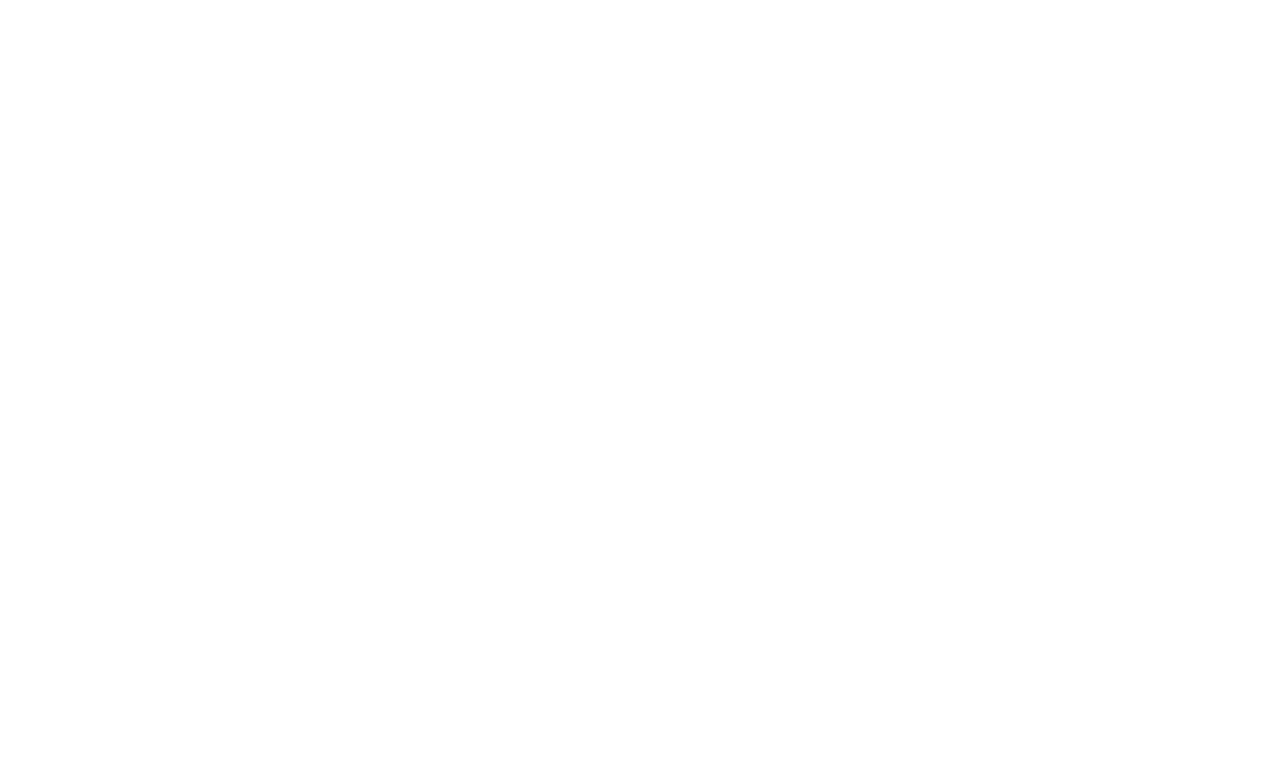
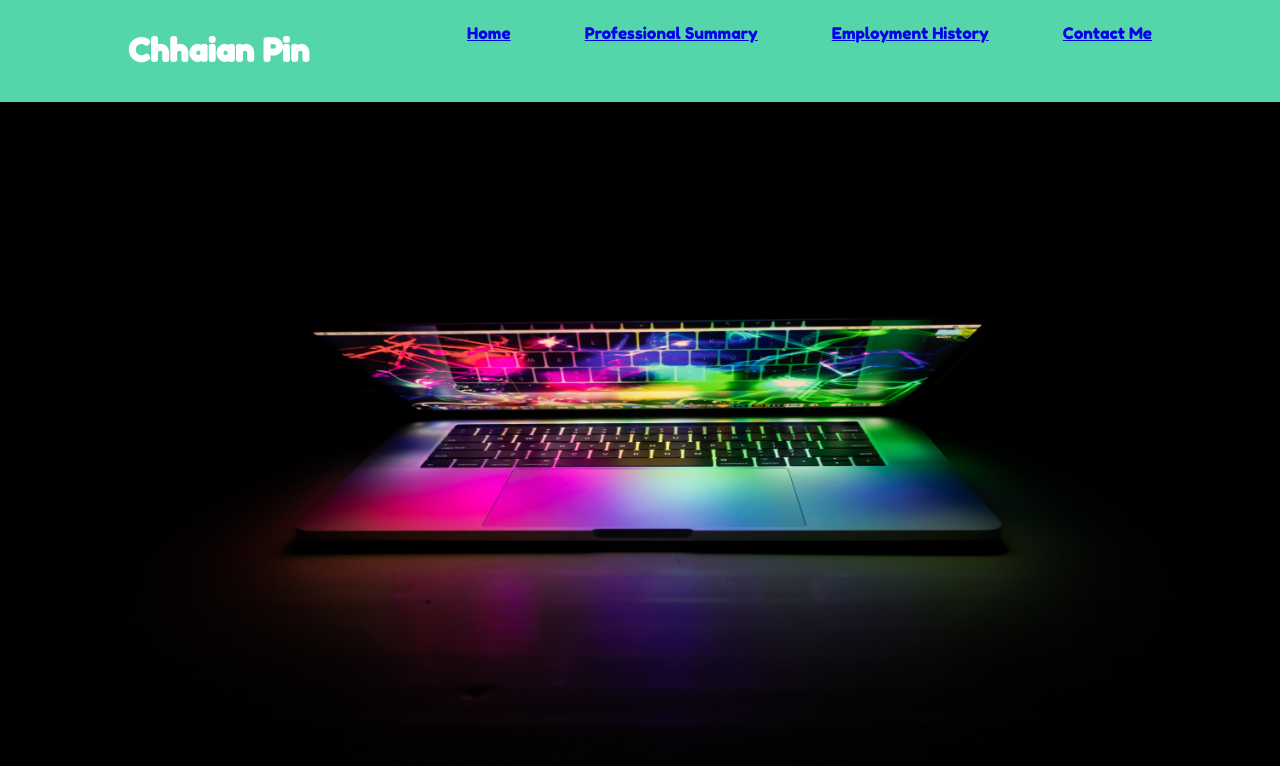
Before and after one commit to kb2shy/ChhaianPin_ProfileWebsite2, a plain HTML site: page index.html in a window 1280 px wide. Drawn offline with Linux system fonts and the light colour scheme.

Commit message:
building header and nav sections

```diff
--- /dev/null
+++ b/index.css
@@ -0,0 +1,46 @@
+body {
+    margin: 0;
+    background-image: url('./assets/background.jpg');
+    background-size: cover;
+    font-family: 'Fredoka One', cursive;
+    font-weight: 200;
+}
+
+.container {
+    width: 80%;
+    margin: 0 auto;
+}
+
+header {
+    background: #55d6aa;
+}
+
+header::after {
+    content: '';
+    display: table;
+    clear: both;
+  }
+
+.logo {
+    color: white;
+    float: left;
+    padding: 10px 0;
+}
+
+nav {
+    float: right;
+}
+
+nav ul {
+    margin: 0;
+    padding: 0;
+    list-style: none;
+  }
+
+  nav li {
+    display: inline-block;
+    margin-left: 70px;
+    padding-top: 23px;
+
+    position: relative;
+  }
--- a/index.html
+++ b/index.html
@@ -4,8 +4,23 @@
     <meta charset="UTF-8">
     <meta name="viewport" content="width=device-width, initial-scale=1.0">
     <title>Chhaian Pin's Portfolio</title>
+    <link rel="stylesheet" href="index.css">
+    <link href="https://fonts.googleapis.com/css2?family=Fredoka+One&display=swap" rel="stylesheet">
 </head>
 <body>
+    <header>
+        <div class="container">
+            <h1 class="logo">Chhaian Pin</h1>
+            <nav>
+                <ul>
+                    <li><a href="#">Home</a></li>
+                    <li><a href="#">Professional Summary</a></li>
+                    <li><a href="#">Employment History</a></li>
+                    <li><a href="#">Contact Me</a></li>
+                </ul>
 
+            </nav>
+        </div>
+    </header>
 </body>
 </html>
```
Also changed, not shown: assets/background.jpg (added).
